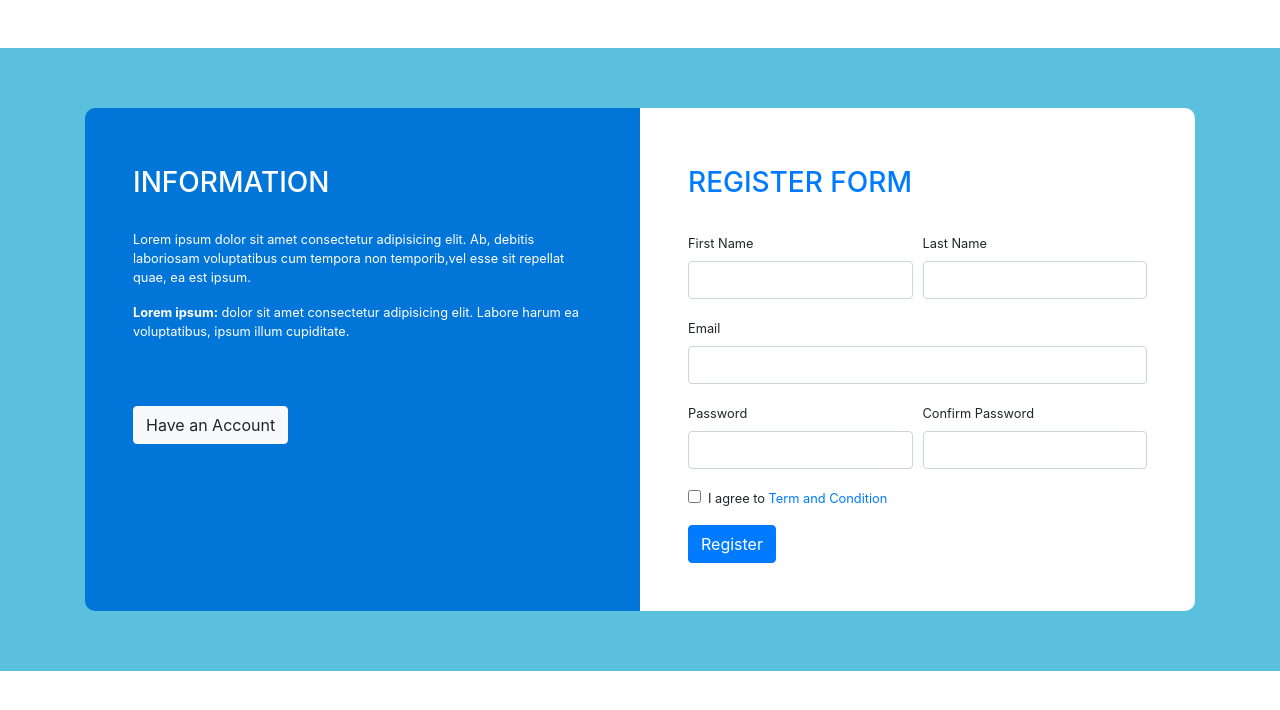
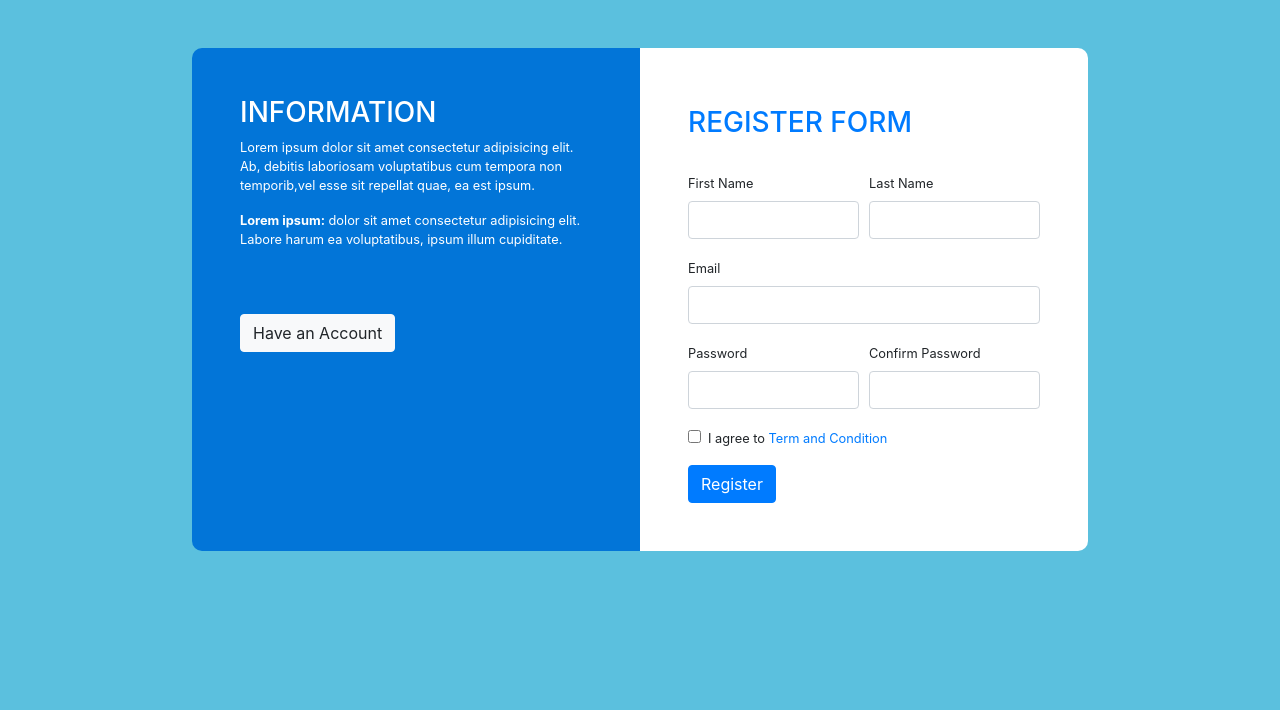
Before and after one commit to Richa-shri/my_form, a plain HTML site: page index.html in a window 1280 px wide. Drawn offline with nearby package versions, Linux system fonts and the light colour scheme.

Commit message:
Update style.css

```diff
--- a/style.css
+++ b/style.css
@@ -1,15 +1,15 @@
-.container {
-    display: flex;
-    margin: auto;
-    padding: 60px 100px 60px 100px;
+
+body{
     background-color: #5bc0de;
 
 }
+
+.container{
+    width: 70%;
+}
+
 /* paragraph container */
 .container .con1 {
-    display: block;
-    width: 50%;
-    padding: 60px 50px 60px 50px;
     background-color: #0275d8;
     color: white;
     border-radius: 10px 0px 0px 10px;
@@ -18,16 +18,11 @@
 .container .con1 p {
     font-size: 0.8rem;
 }
-.container .con1 h3 {
-    margin: 10px 0px 30px 0px;
 
-}
+
 
 /* form container */
 .container .con2 {
-    display: block;
-    width: 50%;
-    padding: 60px 50px 60px 50px;
     background-color: white;
     border-radius: 0px 10px 10px 0px;
 
```
